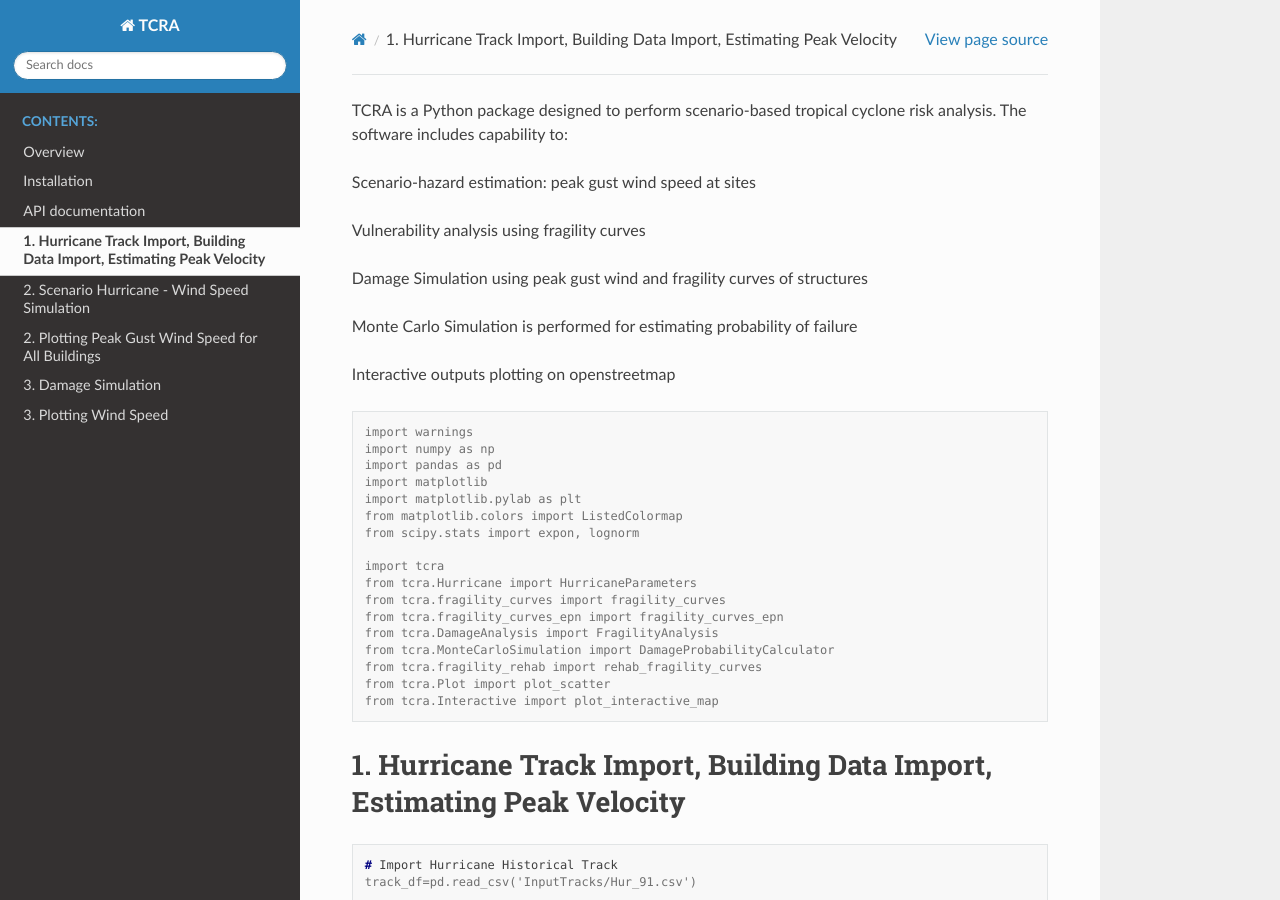
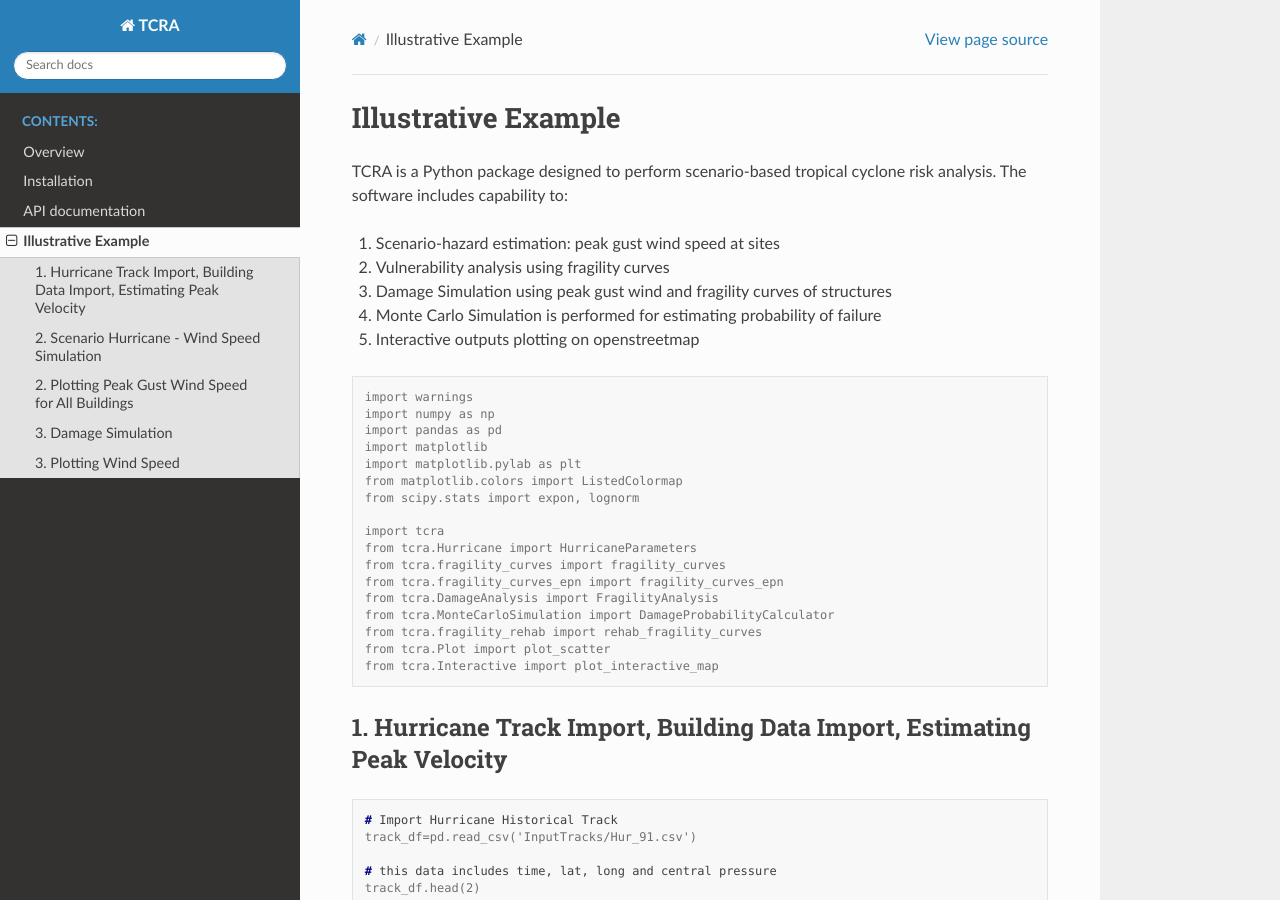
Before and after one commit to rxm562/TCRA, a Sphinx documentation site: the page built from docs/source/example.rst, in a window 1280 px wide and 900 px high. Built offline with Sphinx 7.4.7 and the Read the Docs theme 2.0.0, drawn with Linux system fonts in a browser that asks for light colours; pages that are not in the unit, such as notebooks, are missing from menus.

Commit message:
Update example.rst

```diff
--- a/docs/source/example.rst
+++ b/docs/source/example.rst
@@ -1,3 +1,9 @@
+.. highlight:: shell
+
+============
+Illustrative Example
+============
+
 TCRA is a Python package designed to perform scenario-based tropical cyclone risk analysis. The software includes capability to:
 
 1. Scenario-hazard estimation: peak gust wind speed at sites
```
